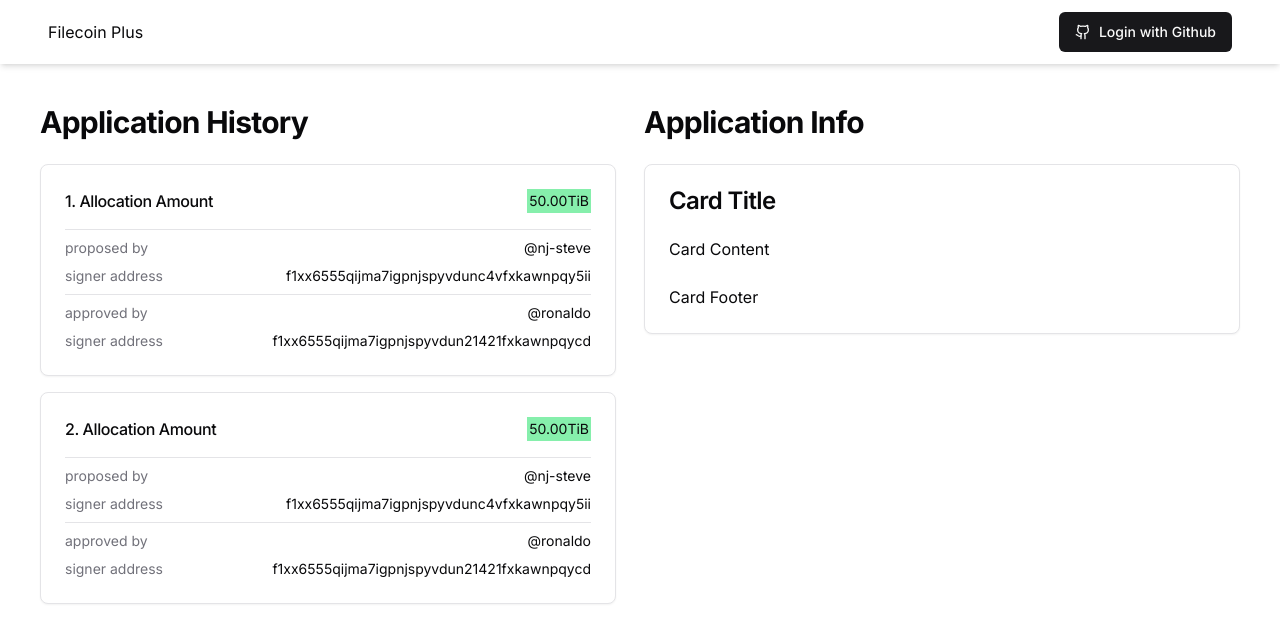
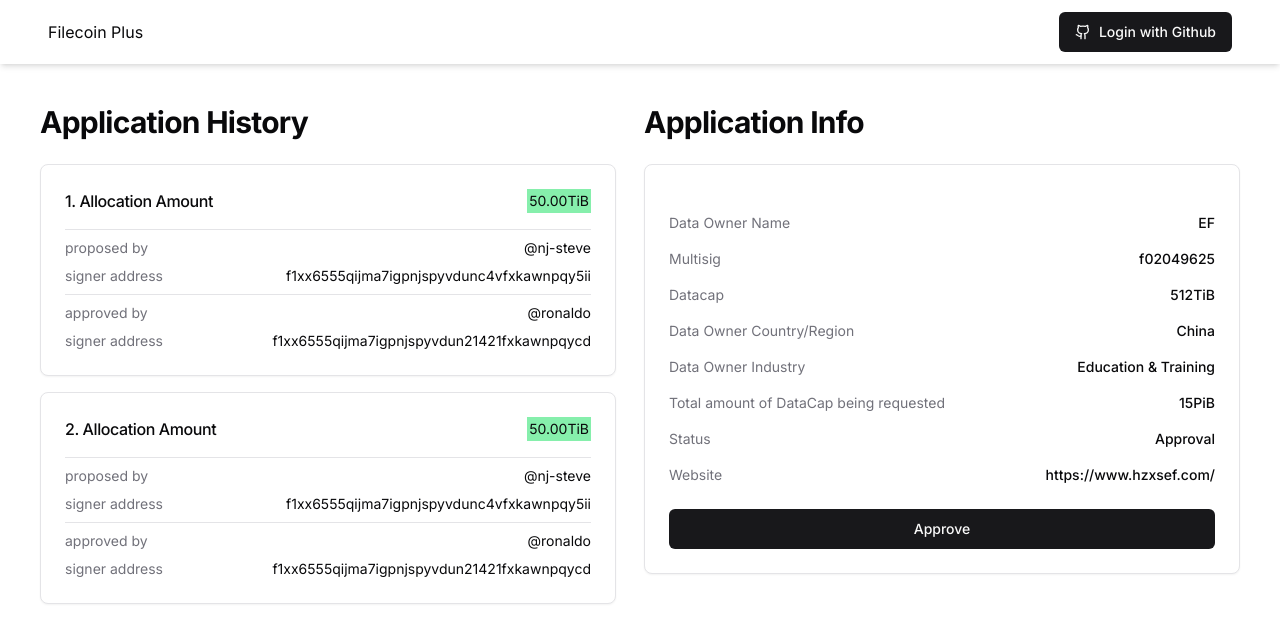
Before and after one commit to keyko-io/filplus-registry, a Next.js app: page /application/1 in a window 1280 px wide. Shown: the top 642 px of the page. Built offline with nearby package versions, Linux system fonts and the light colour scheme; no server answers.

Commit message:
added cart component

```diff
--- a/src/app/application/[id]/page.tsx
+++ b/src/app/application/[id]/page.tsx
@@ -1,3 +1,4 @@
+import { Button } from '@/components/ui/button'
 import {
   Card,
   CardContent,
@@ -98,14 +99,49 @@
         </h2>
         <div>
           <Card>
-            <CardHeader>
-              <CardTitle>Card Title</CardTitle>
-            </CardHeader>
-            <CardContent>
-              <p>Card Content</p>
+            <CardHeader></CardHeader>
+            <CardContent className="grid gap-4 text-sm">
+              <div className="flex items-center justify-between">
+                <p className="text-muted-foreground">Data Owner Name</p>
+                <p className="font-medium leading-none ">EF</p>
+              </div>
+              <div className="flex items-center justify-between">
+                <p className="text-muted-foreground">Multisig</p>
+                <p className="font-medium leading-none">f02049625</p>
+              </div>
+              <div className="flex items-center justify-between">
+                <p className="text-muted-foreground">Datacap</p>
+                <p className="font-medium leading-none">512TiB</p>
+              </div>
+              <div className="flex items-center justify-between">
+                <p className="text-muted-foreground">
+                  Data Owner Country/Region
+                </p>
+                <p className="font-medium leading-none">China</p>
+              </div>
+              <div className="flex items-center justify-between">
+                <p className="text-muted-foreground">Data Owner Industry</p>
+                <p className="font-medium leading-none">Education & Training</p>
+              </div>
+              <div className="flex items-center justify-between">
+                <p className="text-muted-foreground">
+                  Total amount of DataCap being requested
+                </p>
+                <p className="font-medium leading-none">15PiB</p>
+              </div>
+              <div className="flex items-center justify-between">
+                <p className="text-muted-foreground">Status</p>
+                <p className="font-medium leading-none">Approval</p>
+              </div>
+              <div className="flex items-center justify-between">
+                <p className="text-muted-foreground">Website</p>
+                <p className="font-medium leading-none">
+                  https://www.hzxsef.com/
+                </p>
+              </div>
             </CardContent>
-            <CardFooter>
-              <p>Card Footer</p>
+            <CardFooter className="flex">
+              <Button className="w-full">Approve</Button>
             </CardFooter>
           </Card>
         </div>
--- a/src/app/page.tsx
+++ b/src/app/page.tsx
@@ -17,7 +17,7 @@
 import { useQuery } from 'react-query'
 
 export default function Home() {
-  const { data } = useQuery('repoData', () => apiClient.get('todos/1'))
+  const { data } = useQuery('application', () => apiClient.get('application'))
 
   console.log(data?.data)
 
--- a/src/components/Card.tsx
+++ b/src/components/Card.tsx
@@ -18,17 +18,17 @@
 const AppCard = ({ application }: Props) => {
   return (
     <Card>
-      <CardHeader>Card Header Content</CardHeader>
-      <CardContent className="grid gap-4">
+      <CardHeader></CardHeader>
+      <CardContent className="grid gap-4 text-xs">
         <div className="flex items-center justify-between">
-          <p className="text-xs text-muted-foreground">Data Owner Name</p>
-          <p className="text-xs font-medium leading-none">
+          <p className="text-muted-foreground">Data Owner Name</p>
+          <p className="font-medium leading-none ">
             {application.applicationInfo['Core Information']['Data Owner Name']}
           </p>
         </div>
         <div className="flex items-center justify-between">
-          <p className="text-xs text-muted-foreground">Multisig</p>
-          <p className="text-xs font-medium leading-none">
+          <p className="text-muted-foreground">Multisig</p>
+          <p className="font-medium leading-none">
             {
               application.applicationInfo.dataCapAllocations[
                 application.applicationInfo.dataCapAllocations?.length - 1
@@ -37,8 +37,8 @@
           </p>
         </div>
         <div className="flex items-center justify-between">
-          <p className="text-xs text-muted-foreground">Datacap</p>
-          <p className="text-xs font-medium leading-none">
+          <p className="text-muted-foreground">Datacap</p>
+          <p className="font-medium leading-none">
             {
               application.applicationInfo.dataCapAllocations[
                 application.applicationInfo.dataCapAllocations?.length - 1
@@ -47,13 +47,13 @@
           </p>
         </div>
         <div className="flex items-center justify-between">
-          <p className="text-xs text-muted-foreground">Status</p>
-          <p className="text-xs font-medium leading-none">
+          <p className="text-muted-foreground">Status</p>
+          <p className="font-medium leading-none">
             {application.applicationInfo.dataCapAllocations[
               application.applicationInfo.dataCapAllocations?.length - 1
             ].signers.length === 0
-              ? 'waiting proposal'
-              : 'already proposed'}
+              ? 'proposal'
+              : 'approval'}
           </p>
         </div>
       </CardContent>
```
